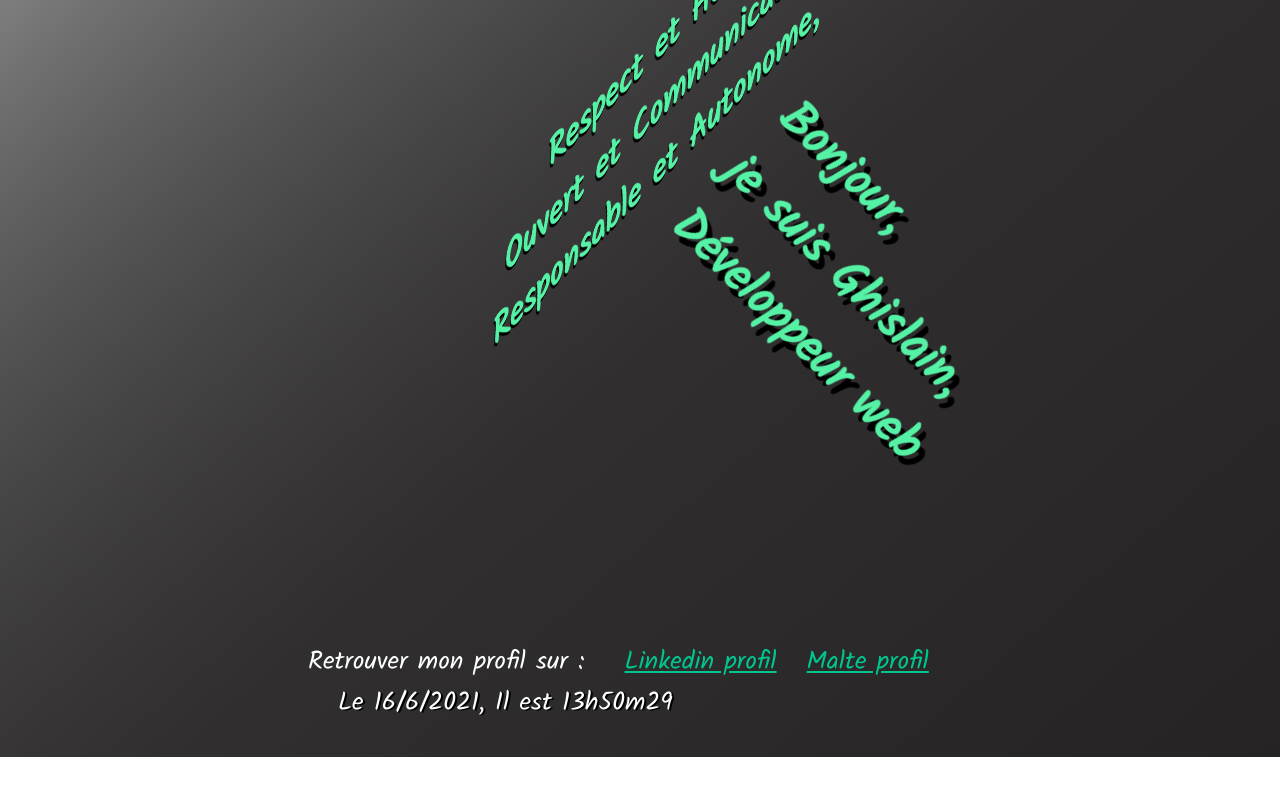
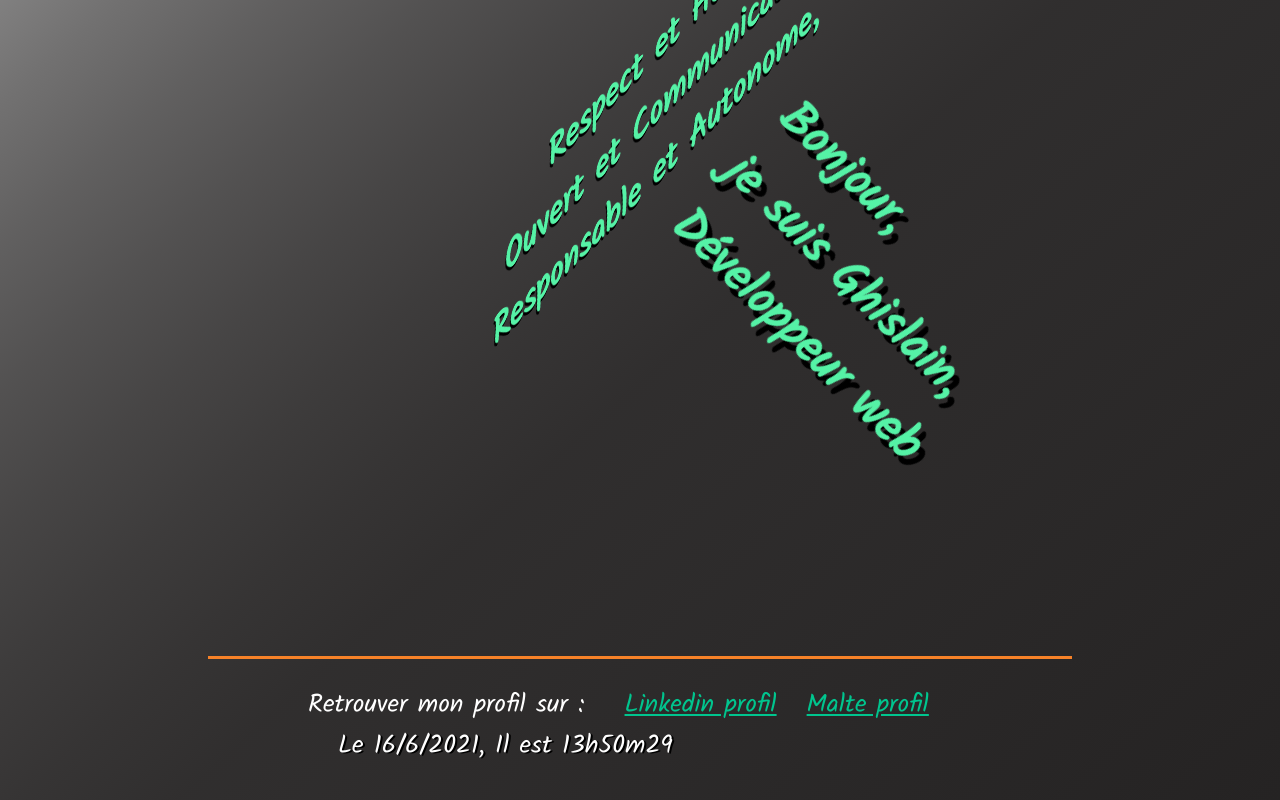
Before and after one commit to ghislaingirardeau/Portfolio_Nuxt, a Nuxt app: page / in a window 1280 px wide. Shown: the part 355-1155 px from the top of the page. Before the commit the page ends 1112 px from the top, so only its background shows below. Built offline with nearby package versions, Linux system fonts and the light colour scheme.

Commit message:
border top

```diff
--- a/assets/css/sass/components/footer.scss
+++ b/assets/css/sass/components/footer.scss
@@ -1,6 +1,6 @@
 .footer__layout {
-  z-index: 1;
-  margin: 0px 200px 0px 200px;
+  border-top: 3px solid $color-third;
+  margin: 40px 200px 0px 200px;
   padding-left: 60px;
   color: white;
   display: flex;
```
